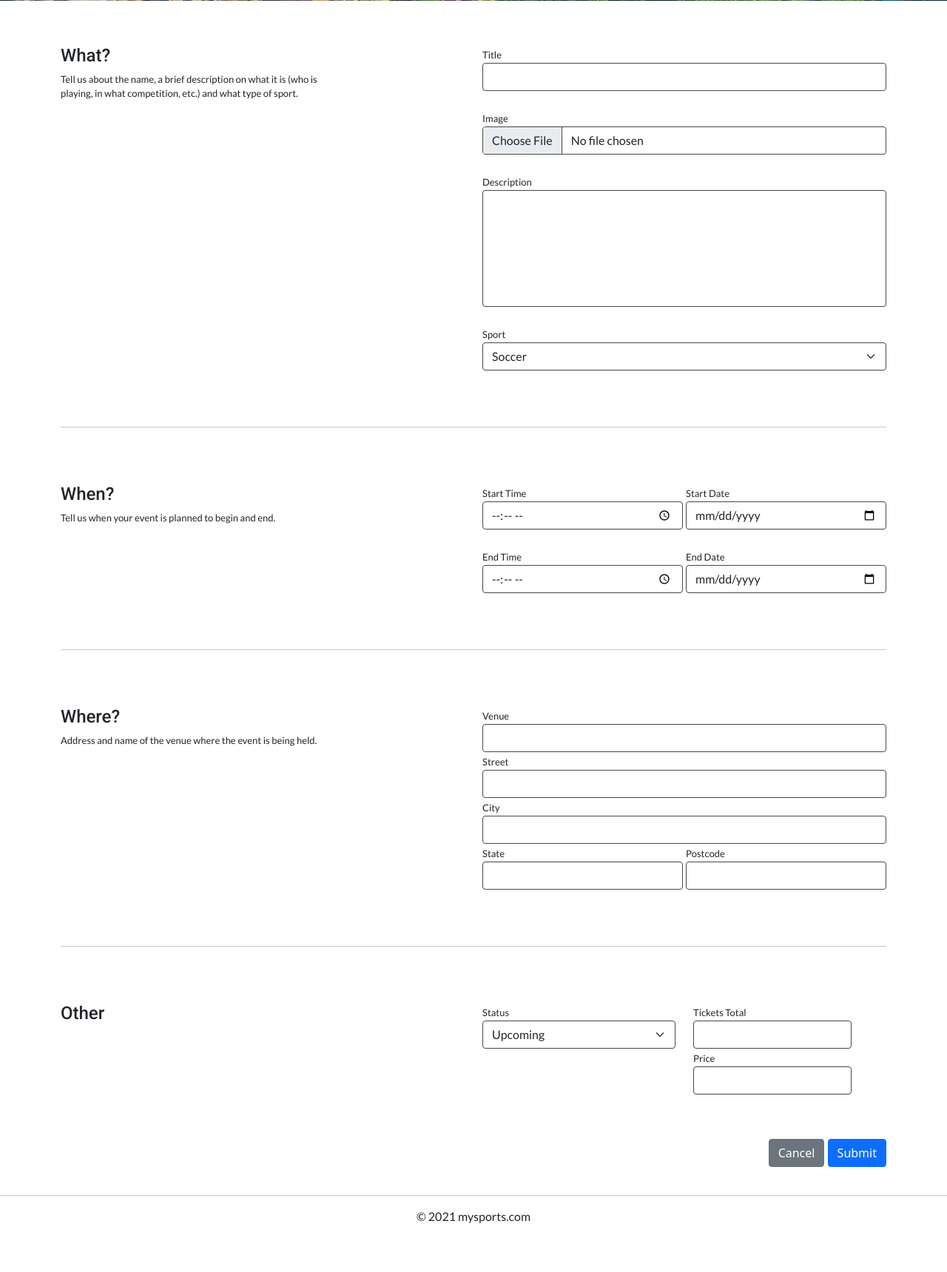
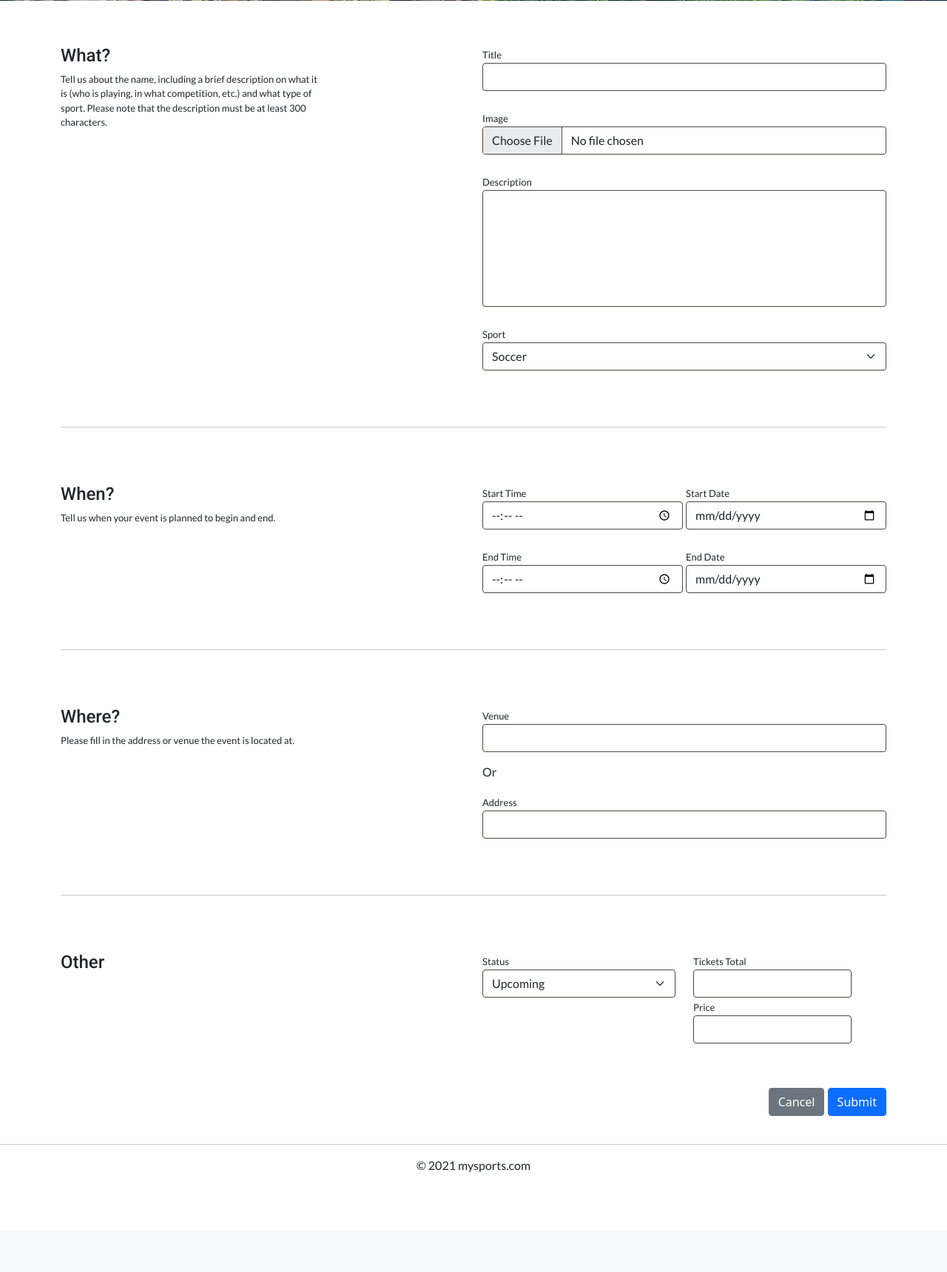
Before and after one commit to StarDexterity/IAB207-Assessment-Task-3, a Flask app: page /create-event in a window 1280 px wide. Shown: the part 375-2095 px from the top of the page at 74% size. After the commit the page ends 1960 px from the top, so only its background shows below. Run offline with Flask 2, Linux system fonts and the light colour scheme; a user stored in the database is signed in; some libraries are stand-ins or nearby versions.

Commit message:
Many changes
- Address field is one field
- Error handling
- Cannot edit event total ticktes to be less than tickets sold

```diff
--- a/requirements.txt
+++ b/requirements.txt
@@ -3,6 +3,5 @@ Flask_login
 Flask_Sqlalchemy
 Flask-Bootstrap
 Flask_wtf
-Captcha
 Wtforms
 Email-Validator
--- a/website/forms.py
+++ b/website/forms.py
@@ -1,18 +1,18 @@
+import re
+from datetime import datetime
+
+from flask import session
 from flask_wtf import FlaskForm
 from flask_wtf.file import FileField
-from wtforms.fields import (
-    TextAreaField,SubmitField, StringField, PasswordField,
-    BooleanField, IntegerField, TimeField, DateField,
-    FloatField, SelectField
-)
-from wtforms.validators import InputRequired, Length, Email, EqualTo, ValidationError, NumberRange
-from wtforms.widgets.core import Input
-import re
-from .models import BOOKED, CANCELLED, User, Event
-from datetime import datetime
+from wtforms.fields import (BooleanField, DateField, FloatField, IntegerField,
+                            PasswordField, SelectField, StringField,
+                            SubmitField, TextAreaField, TimeField)
+from wtforms.validators import (Email, EqualTo, InputRequired, Length,
+                                ValidationError)
 
+from .misc import get_current_event
+from .models import BOOKED, CANCELLED, Event, User, sports, statuses
 
-from .models import statuses, sports
 search_sports = [
     'All',
     'Soccer',
@@ -102,16 +102,27 @@ class EventForm(FlaskForm):
 
     # address information
     venue = StringField()
-    street = StringField(validators=[InputRequired()])
-    city = StringField(validators=[InputRequired()])
-    state = StringField(validators=[InputRequired()])
-    postcode = StringField(validators=[InputRequired()])
+    address = StringField()
 
     status = SelectField(choices=statuses, validators=[InputRequired()])
     tickets_total = IntegerField(validators=[InputRequired()])
     price = FloatField(validators=[InputRequired()])
 
+    is_editing = False
+
     submit = SubmitField('Submit')
+
+
+    def validate_tickets_total(form, field):
+        event:Event = get_current_event()
+        if form.is_editing:
+            if field.data < event.tickets_sold:
+                raise ValidationError('Number must be at least {}, the number of tickets already sold.'.format(event.tickets_sold))
+
+    def validate_address(form, field):
+        if form.address.data == '' and form.venue.data == '':
+            raise ValidationError('Venue or address field required')
+
 
     def populate_event(self, event:Event):
         event.title = self.title.data
@@ -130,14 +141,8 @@ class EventForm(FlaskForm):
         end_time = self.end_time.data
         event.end_time = datetime(end_date.year, end_date.month, end_date.day, end_time.hour, end_time.minute, end_time.second)
 
-        # get address information from each input
-        street = self.street.data
-        city = self.city.data
-        state = self.state.data
-        postcode = self.postcode.data
-
         # join address information into a single entry
-        event.addr = ','.join([street, city, postcode, state])
+        event.addr = self.address.data
 
         event.status = self.status.data
         event.price = self.price.data
@@ -149,11 +154,10 @@ class CommentForm(FlaskForm):
     text = TextAreaField(label='', validators=[InputRequired(), Length(max=400)])
 
 class OrderForm(FlaskForm):
-    event_id = 0
     ticket_quantity = IntegerField(label='', validators=[InputRequired()])
 
     def validate_ticket_quantity(form, field):
-        event:Event = Event.query.filter_by(event_id=form.event_id).first()
+        event:Event = get_current_event()
         if event.status == BOOKED:
             raise ValidationError(message='Event is fully booked')
         elif event.status == CANCELLED:
--- a/website/models.py
+++ b/website/models.py
@@ -1,6 +1,7 @@
 from . import db
 from flask_login import UserMixin, current_user
 from datetime import datetime
+from flask import session
 
 
 days_of_week = ('Monday', 'Tuesday', 'Wednesday', 'Thursday', 'Friday', 'Saturday', 'Sunday')
@@ -113,6 +114,10 @@ class Event(db.Model):
     def tickets_remaining(self) -> int:
         return self.tickets_total - self.tickets_sold
 
+
+
+
+
     def formatted_time(self, time:datetime):
         return '{}, {} {} {} at {}'.format(get_day(time.weekday()),
                                                 time.day,
@@ -123,6 +128,7 @@ class Event(db.Model):
 
     def __repr__(self): #string print method
         return "<Name: {}>".format(self.title)
+
 
 class Order(db.Model):
     __tablename__ = 'orders'
--- a/website/templates/create_event.html
+++ b/website/templates/create_event.html
@@ -28,9 +28,10 @@
                     <h4 class="mytitle">What?</h4>
                     <div class="d-none d-sm-block">
                         <p class="mylead">
-                            Tell us about the name, a brief description on what it is (who is playing, in what
+                            Tell us about the name, including a brief description on what it is (who is playing, in what
                             competition,
-                            etc.) and what type of sport.
+                            etc.) and what type of sport. Please note that the description must be at least 300
+                            characters.
                         </p>
                     </div>
                 </div>
@@ -106,7 +107,7 @@
                     <h4 class="mytitle">Where?</h4>
                     <div class="d-none d-sm-block">
                         <p class="mylead">
-                            Address and name of the venue where the event is being held.
+                            Please fill in the address or venue the event is located at.
                         </p>
                     </div>
                 </div>
@@ -117,29 +118,12 @@
                     <div class="form-group">
                         {{ wtf.form_field(form.venue, class='form-control')}}
                     </div>
+                    <p style="padding-top: 15px;">Or</p>
+                    <div class="form-group">
+                        {{ wtf.form_field(form.address, class='form-control')}}
+                    </div>
+                </div>
 
-                    <div class="form-group">
-                        {{ wtf.form_field(form.street, class='form-control')}}
-                    </div>
-
-                    <div class="form-group">
-                        {{ wtf.form_field(form.city, class='form-control')}}
-                    </div>
-
-                    <div class="row">
-
-                        <div class="form-group col tight-right">
-                            {{ wtf.form_field(form.state, class='form-control')}}
-                        </div>
-
-                        <div class="form-group col tight-left">
-                            {{ wtf.form_field(form.postcode, class='form-control')}}
-                        </div>
-                    </div>
-
-
-
-                </div>
             </div>
 
             <div class="div-3"></div>
--- a/website/templates/index.html
+++ b/website/templates/index.html
@@ -41,7 +41,7 @@
             </div>
             <div class="col-2 mt-auto">
               <div href="#search">
-                {{ wtf.form_field(form.submit, class='btn btn-outline-success bottom')}}
+                {{ wtf.form_field(form.submit, class='btn btn-outline-success mt-auto')}}
               </div>
             </div>
           </div>
--- a/website/templates/view_details.html
+++ b/website/templates/view_details.html
@@ -86,10 +86,10 @@
 
         <div class="row">
           <div class="col">
-            <p><strong>Total tickets:</strong></p>
+            <p><strong>Tickets remaining:</strong></p>
           </div>
           <div class="col">
-            <p>{{ event.tickets_total }}</p>
+            <p>{{ event.tickets_remaining }}</p>
           </div>
         </div>
       </div>
--- a/website/views.py
+++ b/website/views.py
@@ -17,6 +17,8 @@ from website import ALLOWED_EXTENSIONS, db
 from .forms import EventForm, CommentForm, OrderForm, SearchForm
 from .models import User, Event, Comment, Order
 from .models import BOOKED, UPCOMING, INACTIVE, CANCELLED
+from .misc import set_current_event
+
 
 bp = Blueprint('main', __name__)
 
@@ -134,13 +136,9 @@ def create_event():
         venue = form.venue.data
 
         # get address information from each input
-        street = form.street.data
-        city = form.city.data
-        state = form.state.data
-        postcode = form.postcode.data
 
         # join address information into a single entry
-        addr = ','.join([street, city, postcode, state])
+        addr = form.address.data
 
         status = form.status.data
         tickets_total = form.tickets_total.data
@@ -185,6 +183,12 @@ def booked_events():
 @bp.route('/view-details/<event_id>', methods=['GET', 'POST'])
 def view_details(event_id):
     event:Event = Event.query.filter_by(event_id=event_id).first()
+    # if event cannot be found by query, raise a not found 404 exception
+    if event is None:
+        abort
+
+
+    set_current_event(event)
     cform = CommentForm()
     oform = OrderForm()
     oform.event_id = event_id
@@ -194,7 +198,7 @@ def view_details(event_id):
         new_comment = Comment(text=text, user_id=user_id, event_id=event_id, date_of_creation=datetime.now())
         db.session.add(new_comment)
         db.session.commit()
-        return redirect(url_for('main.view_details', event_id=event_id))
+        return redirect(url_for('main.view-details', event_id=event_id))
 
     if oform.is_submitted():
         if oform.validate():
@@ -215,22 +219,35 @@ def view_details(event_id):
     return render_template('view_details.html', event=event, oform=oform, cform=cform)
 
 
-@bp.route('/delete_event/<event_id>')
+@bp.route('/delete-event/<event_id>')
 @login_required
 def delete_event(event_id):
     event:Event = Event.query.filter_by(event_id=event_id).first()
-    if event is not None and event.is_owner:
+    if event is None:
+        raise NotFound
+
+    if event.is_owner:
         db.session.delete(event)
         db.session.commit()
         return redirect(url_for('main.manage_events'))
 
 
-@bp.route('/edit_event/<event_id>', methods=['GET', 'POST'])
+@bp.route('/edit-event/<event_id>', methods=['GET', 'POST'])
 @login_required
 def edit_event(event_id):
     event:Event = Event.query.filter_by(event_id=event_id).first()
+    if event is None:
+        raise NotFound
+
+
+    set_current_event(event)
+
     if event is not None and event.is_owner:
         form = EventForm(obj=event)
+
+        # set form mode to editing
+        form.is_editing = True
+
         form.image.data = None
 
         if form.validate_on_submit():
@@ -253,17 +270,5 @@ def edit_event(event_id):
         form.end_time.data = event.end_time.time()
         form.end_date.data = event.end_time.date()
 
-        street, city, postcode, state = event.address.split(',')
-        form.street.data = street
-        form.city.data = city
-        form.postcode.data = postcode
-        form.state.data = state
+        form.address.data = event.address
         return render_template('create_event.html', form=form)
-
-
-
-
-# function for testing any html file in templates
-@bp.route('/test-render/<file>')
-def test_render(file):
-    return render_template(file)
```
Also changed, not shown: website/error.py (+8 -5 lines), website/misc.py (added, +8 -0 lines), website/templates/404.html (added, +8 -0 lines), website/sportdb.sqlite.
